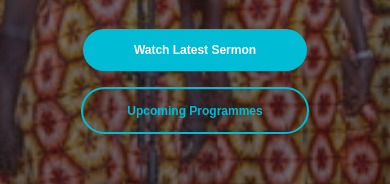
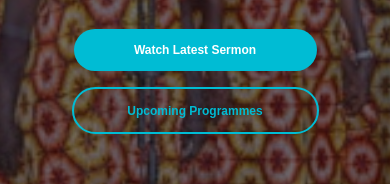
Before and after one commit to akintayoolaitan02-bot/New-Generation-BC, a plain HTML site: page index.html in a window 390 px wide. Shown: the part 527-711 px from the top of the page. Drawn offline with Linux system fonts and the light colour scheme.

Commit message:
Add files via upload

```diff
--- a/style.css
+++ b/style.css
@@ -557,7 +557,7 @@ nav.scrolled {
     width: 50%;
     text-align: center;
     font-size: 0.75rem;
-    padding: 0.9rem 1.4rem;
+    padding: 0.9rem 2rem;
   }
 
   .hero-content h2 {
```
